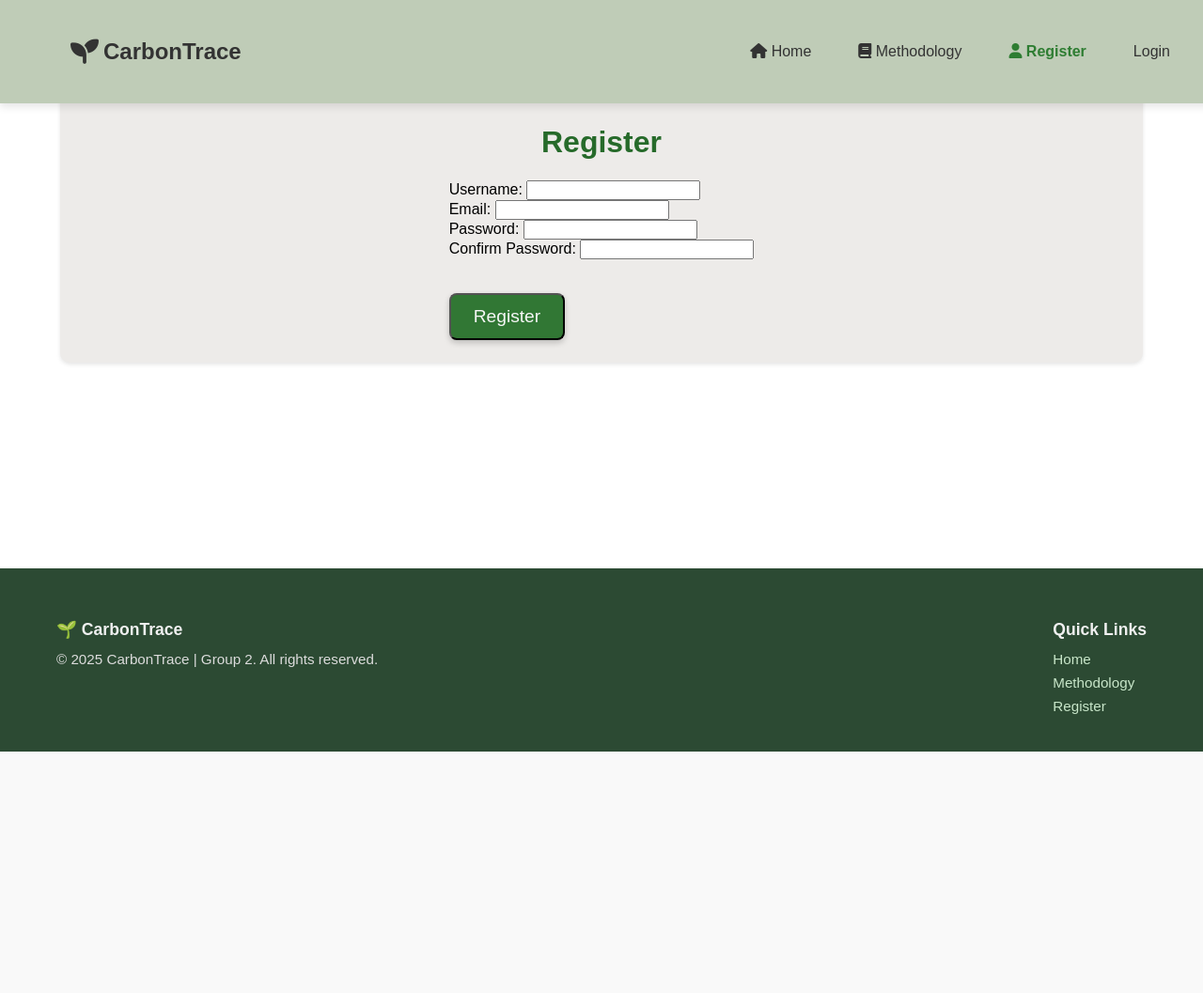
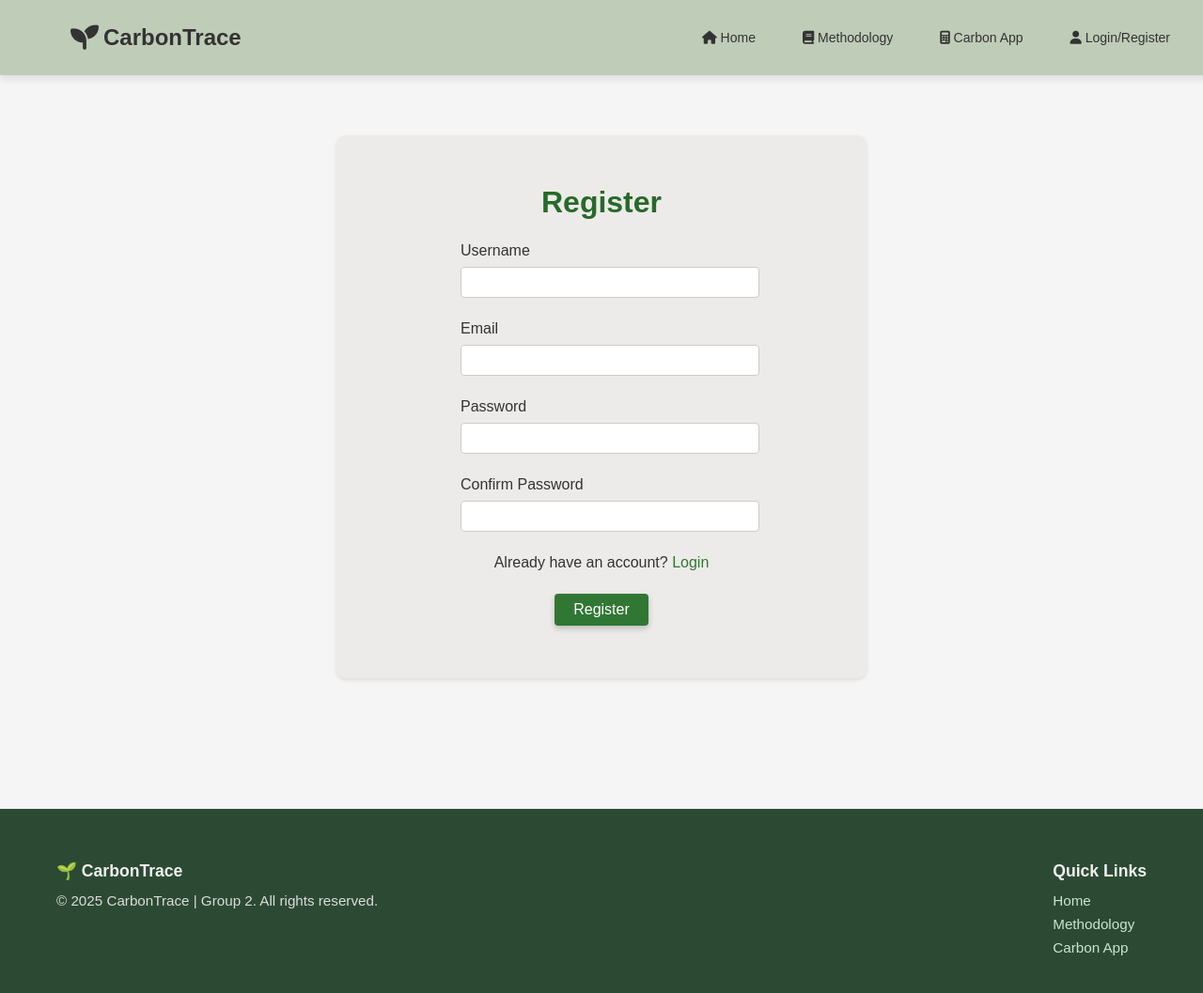
Before and after one commit to KimAlexanderAntonsen/FOR19, a Flask app: page /register in a window 1280 px wide. Shown: the whole page at 94% size. Before the commit the page ends 800 px from the top, so only its background shows below. Run offline with Flask 2, Linux system fonts and the light colour scheme; some libraries are stand-ins or nearby versions.

Commit message:
Fixed template.html (navbar, missing link, etc.) + created login and register page

```diff
--- a/app/static/custom.css
+++ b/app/static/custom.css
@@ -7,6 +7,7 @@ body {
     flex-direction: column;
     overflow-x: hidden;
     font-family: Arial, sans-serif;
+    background-color: #f5f5f5;
 }
 
 .container {
@@ -22,14 +23,39 @@ body {
     justify-content: space-between;
     align-items: center;
     width: 100%;
-    background-color: #BFCCB7;
+    background-color: #BFCCB7; /* Original color */
     box-shadow: 0 4px 8px rgba(0, 0, 0, 0.1);
-    padding: 15px 20px;
-    position: fixed;
-    top: 0;
-    left: 0;
+    padding: 10px 20px; /* Smaller padding */
+    height: 60px; /* Initial smaller height */
+    transition: all 0.3s ease; /* Smooth transition */
     z-index: 1000;
-    height: 80px;
+}
+
+.nav-inner {
+    display: flex;
+    align-items: center;
+    justify-content: space-between;
+    height: 100%;
+}
+
+.logo {
+    font-size: 22px; /* Smaller logo size */
+    font-weight: 700;
+    transition: font-size 0.3s ease; /* Smooth transition for font size */
+}
+
+.nav-bar .logo-link {
+    text-decoration: none;
+    color: #333333;
+    display: inline-flex;
+    align-items: center;
+    gap: 5px;
+}
+
+.nav-bar .logo-link i {
+    font-size: 32px;
+    transition: font-size 0.3s ease;
+    color: #333333;
 }
 
 .nav-bar .logo {
@@ -78,12 +104,15 @@ body {
     font-weight: bold;
 }
 
+.nav-links a {
+    font-size: 14px; /* Smaller font size for links */
+    transition: font-size 0.3s ease; /* Smooth transition for font size */
+}
+
 /* HERO SECTION */
 .hero-section {
-    width: 100vw;
+    width: 100%;
     position: relative;
-    left: 50%;
-    margin-left: -50vw;
     background-image: url('/static/images/landscape_index.jpg');
     background-size: cover;
     background-position: center;
@@ -92,14 +121,12 @@ body {
     display: flex;
     align-items: center;
     justify-content: center;
-    padding-top: 80px; /* to clear fixed nav */
     box-sizing: border-box;
 }
 
 .hero-content {
     text-align: center;
     color: white;
-    max-width: 90%;
 }
 
 /* BUTTON STYLES */
@@ -120,15 +147,6 @@ body {
     color: #d6d6d6;
 }
 
-
-/* MAIN BODY CONTENT */
-.body {
-    flex: 1;
-    width: 100%;
-    padding: 2rem 20px;
-    box-sizing: border-box;
-}
-
 .main-content {
     max-width: 1200px;
     margin: 0 auto;
@@ -136,7 +154,7 @@ body {
     align-items: center;
 }
 
-/* MODAL */
+/* MODAL */ /* wtf er alt modal?? */
 
 .modal-content{
     background-color: #BFCCB7;
@@ -168,7 +186,7 @@ body {
     text-align: center;
     padding: 1.5rem;
     border-radius: 10px;
-    background-color: #edebe9;
+    background-color: #edebe9; /* Updated to match the provided color scheme */
     box-shadow: 0 2px 4px rgba(0, 0, 0, 0.1);
 }
 
@@ -233,13 +251,14 @@ body {
 
 /* FOOTER */
 .footer {
-    background-color: #2c4a33;
+    background-color: #2c4a33; /* Updated to match the provided color scheme */
     color: #f0f0f0;
     padding: 2rem 0;
     font-size: 0.95rem;
     box-sizing: border-box;
     width: 100%;
     overflow-x: hidden; /* prevent scrollbar glitches */
+    margin-top: 75px;
 }
 
 .footer-container {
@@ -253,8 +272,6 @@ body {
     align-items: flex-start;
     box-sizing: border-box;
 }
-
-
 
 .footer-left h4,
 .footer-right h4 {
@@ -329,20 +346,103 @@ body {
 
 /* REGISTER BLOCK */
 .register {
-    display: flex;
-    flex-direction: column;
-    align-items: center;
-    text-align: left;
-    padding: 1.5rem;
+    background-color: #edebe9;
+    padding: 2rem;
     border-radius: 10px;
-    background-color: #edebe9;
     box-shadow: 0 2px 4px rgba(0, 0, 0, 0.1);
-    margin: 1.5rem;
+    max-width: 500px; /* Increased from previous value */
+    margin: 2rem auto;
 }
 
 .register h1 {
     color: #266a2a;
-    font-weight: bold;
+    margin-bottom: 1.5rem;
+    text-align: center;
+}
+
+.signup-text {
+    text-align: center;
+    margin: 1.5rem 0;  /* Increased from 1rem */
+    color: #333333;
+}
+
+.signup-text a {
+    color: #317734;
+    text-decoration: none;
+    font-weight: 500;
+}
+
+.signup-text a:hover {
+    text-decoration: underline;
+}
+
+.form-group {
+    margin-bottom: 1.5rem;
+    display: flex;
+    flex-direction: column;
+    align-items: flex-start; /* Change from center to flex-start */
+    width: 300px; /* Match input field width */
+    margin-left: auto;
+    margin-right: auto;
+}
+
+.form-group label {
+    color: #333333;
+    display: block;
+    margin-bottom: 0.5rem;
+    align-self: flex-start;
+    margin-left: 0; /* Remove the calculated margin */
+}
+
+.form-control {
+    width: 100%; /* Change to 100% to match form-group width */
+    padding: 0.5rem;
+    border: 1px solid #ccc;
+    border-radius: 4px;
+    display: block;
+}
+
+.btn-primary {
+    background-color: #317734;
+    border: none;
+    color: white;
+    padding: 0.5rem 1rem;  /* Reduced padding */
+    border-radius: 4px;
+    cursor: pointer;
+    width: 100px;  /* Fixed smaller width */
+    font-size: 1rem;
+    display: block;
+    margin: 1.5rem auto;  /* Increased from 1rem */
+}
+
+.btn-primary:hover {
+    background-color: #266a2a;
+}
+
+/* Style for register button to match login button */
+.register .btn,
+.register .cta-button {
+    width: 100px;  /* Match login button width */
+    padding: 0.5rem 1rem;  /* Match login button padding */
+    margin: 1.5rem auto;  /* Increased from 1rem */
+    font-size: 1rem;
+    text-align: center;
+}
+
+.register-link {
+    text-align: center;
+    margin-top: 15px;
+    color: #666666;
+}
+
+.register-link a {
+    color: #317734;
+    text-decoration: none;
+    font-weight: 500;
+}
+
+.register-link a:hover {
+    text-decoration: underline;
 }
 
 /* === MOBILE NAVIGATION === */
--- /dev/null
+++ b/app/static/js/main.js
@@ -0,0 +1,18 @@
+document.addEventListener("DOMContentLoaded", function () {
+    const toggleBtn = document.getElementById("nav-toggle");
+    const navLinks = document.getElementById("nav-links");
+
+    if (toggleBtn && navLinks) {
+        // Toggle the "active" class on the nav-links when the toggle button is clicked
+        toggleBtn.addEventListener("click", () => {
+            navLinks.classList.toggle("active");
+        });
+
+        // Close the menu when a link is clicked
+        navLinks.querySelectorAll("a").forEach(link => {
+            link.addEventListener("click", () => {
+                navLinks.classList.remove("active");
+            });
+        });
+    }
+});
--- a/app/templates/index.html
+++ b/app/templates/index.html
@@ -16,6 +16,7 @@
     <div class="hero-content">
         <h1>Welcome to CarbonTrace</h1>
         <p>Your Journey to Sustainable Awareness Begins Here</p>
+        <br>
         <a href="calculator" class="cta-button">Let's Start</a>
     </div>
     </div>
--- a/app/templates/login.html
+++ b/app/templates/login.html
@@ -16,14 +16,14 @@
             <h1>Login</h1>
             <form action="/login" method="POST">
                 <div class="form-group">
-                    <label for="email">Email:</label>
+                    <label for="email">Email</label>
                     <input type="email" class="form-control" id="email" name="email" required>
                 </div>
                 <div class="form-group">
-                    <label for="password">Password:</label>
+                    <label for="password">Password</label>
                     <input type="password" class="form-control" id="password" name="password" required>
                 </div>
-                <p></p>
+                <p class="signup-text">Need an account? <a href="/register">Register</a></p>
                 <button type="submit" class="btn btn-primary">Login</button>
                 {% if error %}
                 <div class="alert alert-danger">
--- a/app/templates/register.html
+++ b/app/templates/register.html
@@ -17,22 +17,22 @@
             <h1>Register</h1>
             <form action="/register" method="POST">
                 <div class="form-group">
-                    <label for="username">Username:</label>
+                    <label for="username">Username</label>
                     <input type="text" class="form-control" id="username" name="username" required>
                 </div>
                 <div class="form-group">
-                    <label for="email">Email:</label>
+                    <label for="email">Email</label>
                     <input type="email" class="form-control" id="email" name="email" required>
                 </div>
                 <div class="form-group">
-                    <label for="password">Password:</label>
+                    <label for="password">Password</label>
                     <input type="password" class="form-control" id="password" name="password" required>
                 </div>
                 <div class="form-group">
-                    <label for="confirm_password">Confirm Password:</label>
+                    <label for="confirm_password">Confirm Password</label>
                     <input type="password" class="form-control" id="confirm_password" name="confirm_password" required>
                 </div>
-                <p></p>
+                <p class="signup-text">Already have an account? <a href="/login">Login</a></p>
                 <button type="submit" class="btn btn-primary">Register</button>
                 {% if error %}
                 <div class="alert alert-danger">
--- a/app/templates/template.html
+++ b/app/templates/template.html
@@ -14,7 +14,7 @@
   <!-- Bootstrap Icons -->
   <link rel="stylesheet" href="https://cdn.jsdelivr.net/npm/bootstrap-icons@1.3.0/font/bootstrap-icons.css" />
 
-  <!-- JavaScript -->
+  <!-- Link the JavaScript files -->
   <script src="{{ url_for('static', filename='js/main.js') }}"></script>
 </head>
 <body>
@@ -36,8 +36,8 @@
           {% set navigation_bar = [
               ('/', 'home', '<i class="fa-solid fa-house"></i> Home'),
               ('/methodology', 'methodology', '<i class="fa-solid fa-book"></i> Methodology'),
-              ('/register', 'register', '<i class="fa-solid fa-user"></i> Register'),
-              ('/login', 'login', 'Login')
+              ('/calculator', 'calculator', '<i class="fa-solid fa-calculator"></i> Carbon App'),
+              ('/login', 'login', '<i class="fa-solid fa-user"></i> Login/Register')
           ] %}
           {% set active_page = active_page|default('home') %}
           {% for href, id, caption in navigation_bar %}
@@ -65,12 +65,9 @@
         <ul>
           <li><a href="/">Home</a></li>
           <li><a href="/methodology">Methodology</a></li>
-          <li><a href="/register">Register</a></li>
-        </ul>
+          <li><a href="/calculator">Carbon App</a></li>
       </div>
     </div>
   </footer>
-
-
 </body>
 </html>
```
Also changed, not shown: app/static/js/scroll.js (deleted, +0 -11 lines), app/static/main.js (deleted, +0 -16 lines). Lines whose indentation alone changed are shown as unchanged.
